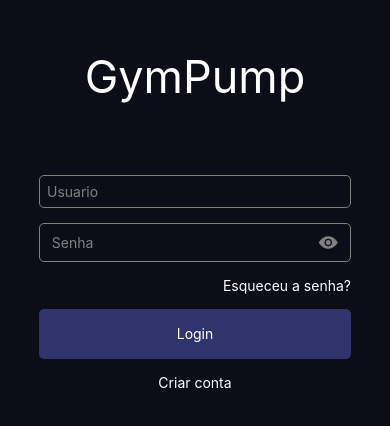
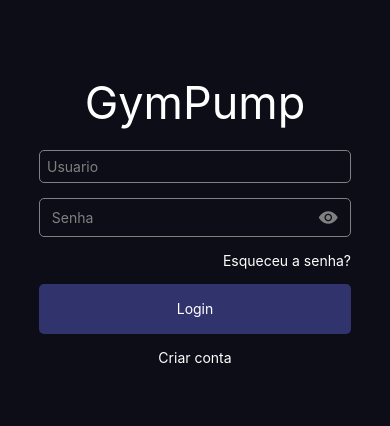
Before and after one commit to ArthurBrigueli/GymPump, a React Native app in the folder GymPump/: screen /Login in a window 390 px wide. Shown: the part 202-628 px from the top of the page. Built offline with nearby package versions, Linux system fonts and the light colour scheme; what expo-notifications, expo-sqlite would draw is missing.

Commit message:
fix: container sendo empurrado pelo teclado

```diff
--- a/GymPump/screens/Login.jsx
+++ b/GymPump/screens/Login.jsx
@@ -103,11 +103,11 @@ const styles = StyleSheet.create({
         color: 'white'
     },
     containerForm: {
-        justifyContent: 'space-evenly',
+        justifyContent: 'center',
         alignItems: 'center',
         width: '80%',
-        height: '50%',
-        gap: 30
+        height: 100,
+        gap: 20
     },
     containerLogin: {
         width: '100%',
```
